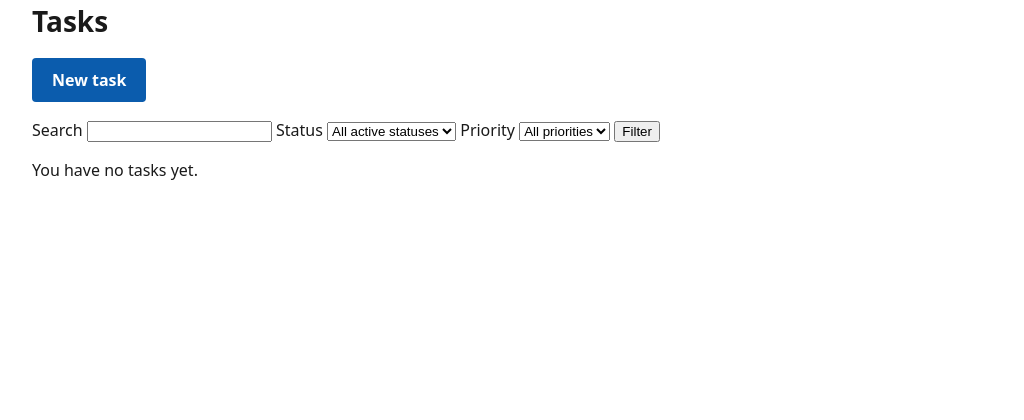
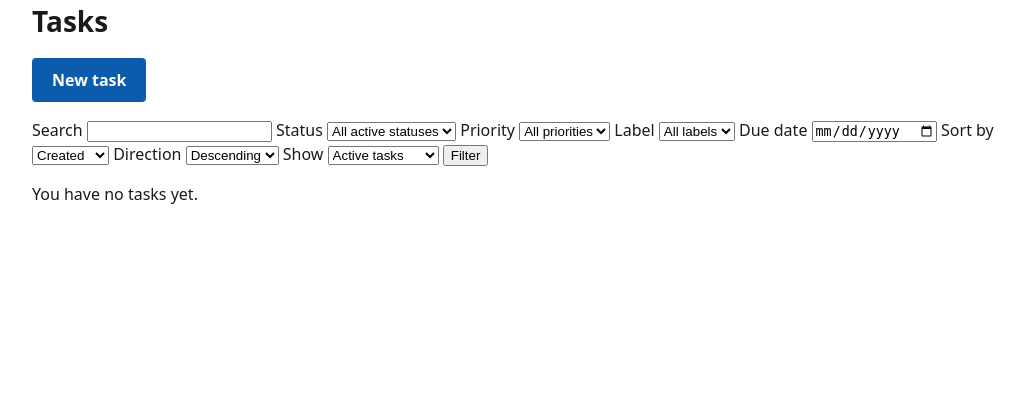
Before and after one commit to SE-Project-Task-Manager-Application/Task_Manager_Application-SE_Project, a Django app: page /tasks/ in a window 1280 px wide. Shown: the part 48-468 px from the top of the page, without its empty margins (112-1136 px from the left). Run offline with Django 5.2, Linux system fonts and the light colour scheme; the visitor is signed in with stand-in values (Sample User, id 1); data that the repository does not hold is empty.

Commit message:
Address task lifecycle review feedback
Co-authored-by: Copilot <223556219+Copilot@users.noreply.github.com>

```diff
--- a/accounts/services.py
+++ b/accounts/services.py
@@ -15,7 +15,7 @@ def _active(user):
 def can_view_task(actor, task):
     if not _active(actor):
         return False
-    if getattr(actor, "role", None) == "admin" or task.owner_id == actor.pk:
+    if task.owner_id == actor.pk:
         return True
     return task.assignments.filter(user_id=actor.pk).exists()
 
--- a/tasks/services.py
+++ b/tasks/services.py
@@ -33,7 +33,13 @@ def can_assign(actor):
 
 
 def _check_version(task, expected_version):
-    if expected_version is not None and task.version != int(expected_version):
+    if expected_version is None:
+        return
+    try:
+        version = int(expected_version)
+    except (TypeError, ValueError):
+        raise StaleTaskError("This task was changed by someone else. Reload and try again.")
+    if task.version != version:
         raise StaleTaskError("This task was changed by someone else. Reload and try again.")
 
 
@@ -123,15 +129,30 @@ class TaskService:
         locked.version += 1
         locked.full_clean()
         if labels is not None:
-            if any(label.is_archived for label in labels):
+            existing_label_ids = set(locked.labels.values_list("pk", flat=True))
+            if any(label.is_archived and label.pk not in existing_label_ids for label in labels):
                 raise ValidationError("Archived labels cannot be assigned.")
         locked.save()
         if labels is not None:
             locked.labels.set(labels)
         if assignees is not None:
-            TaskAssignment.objects.filter(task=locked).delete()
+            existing_assignments = {
+                assignment.user_id: assignment
+                for assignment in TaskAssignment.objects.filter(task=locked)
+            }
+            new_assignee_ids = {user.pk for user in assignees}
+            removed_ids = set(existing_assignments) - new_assignee_ids
+            TaskAssignment.objects.filter(task=locked, user_id__in=removed_ids).delete()
+            for user_id in removed_ids:
+                AuditService.record(
+                    actor,
+                    "task.assignee_removed",
+                    locked,
+                    details={"assignee_id": user_id},
+                )
             for user in assignees:
-                TaskService.assign(locked, user, actor)
+                if user.pk not in existing_assignments:
+                    TaskService.assign(locked, user, actor)
         AuditService.record(actor, "task.updated", locked, details={"version": locked.version})
         return locked
 
--- a/tasks/templates/tasks/task_list.html
+++ b/tasks/templates/tasks/task_list.html
@@ -19,6 +19,32 @@
       {% for value, label in view.task_priority_choices %}
         <option value="{{ value }}" {% if request.GET.priority == value %}selected{% endif %}>{{ label }}</option>
       {% endfor %}
+    </select>
+    <label for="task-label">Label</label>
+    <select id="task-label" name="label">
+      <option value="">All labels</option>
+      {% for label in labels %}
+        <option value="{{ label.name }}" {% if request.GET.label == label.name %}selected{% endif %}>{{ label.name }}</option>
+      {% endfor %}
+    </select>
+    <label for="task-due-date">Due date</label>
+    <input id="task-due-date" name="due_date" type="date" value="{{ request.GET.due_date }}">
+    <label for="task-sort">Sort by</label>
+    <select id="task-sort" name="sort">
+      {% for value, label in sort_choices %}
+        <option value="{{ value }}" {% if request.GET.sort == value or not request.GET.sort and value == "created_at" %}selected{% endif %}>{{ label }}</option>
+      {% endfor %}
+    </select>
+    <label for="task-direction">Direction</label>
+    <select id="task-direction" name="direction">
+      <option value="desc" {% if request.GET.direction != "asc" %}selected{% endif %}>Descending</option>
+      <option value="asc" {% if request.GET.direction == "asc" %}selected{% endif %}>Ascending</option>
+    </select>
+    <label for="task-show">Show</label>
+    <select id="task-show" name="show">
+      <option value="active" {% if request.GET.show != "all" and request.GET.show != "deleted" %}selected{% endif %}>Active tasks</option>
+      <option value="all" {% if request.GET.show == "all" %}selected{% endif %}>All active tasks</option>
+      <option value="deleted" {% if request.GET.show == "deleted" %}selected{% endif %}>Deleted tasks</option>
     </select>
     <button type="submit">Filter</button>
   </form>
@@ -48,6 +74,14 @@
               <td>{% for person in task.assignees.all %}{{ person.email }}{% if not forloop.last %}, {% endif %}{% empty %}&ndash;{% endfor %}</td>
               <td>{% for label in task.labels.all %}<span class="chip">{{ label.name }}</span>{% empty %}&ndash;{% endfor %}</td>
               <td>
+                {% if task.is_deleted %}
+                  {% if task.owner_id == request.user.pk %}
+                    <form method="post" action="{% url 'tasks:restore' task.pk %}">
+                      {% csrf_token %}<input type="hidden" name="expected_version" value="{{ task.version }}">
+                      <button type="submit">Restore</button>
+                    </form>
+                  {% endif %}
+                {% else %}
                   <a href="{% url 'tasks:edit' task.pk %}">Edit</a>
                   {% if task.status == "done" %}
                   <form method="post" action="{% url 'tasks:reopen' task.pk %}">
@@ -66,6 +100,7 @@
                       <button type="submit" onclick="return window.confirm('Delete this task?')">Delete</button>
                     </form>
                   {% endif %}
+                {% endif %}
               </td>
             </tr>
           {% endfor %}
@@ -75,4 +110,11 @@
   {% else %}
     <p>You have no tasks yet.</p>
   {% endif %}
+  {% if is_paginated %}
+    <nav aria-label="Task pages">
+      {% if page_obj.has_previous %}<a href="{% querystring page=page_obj.previous_page_number %}">Previous</a>{% endif %}
+      <span>Page {{ page_obj.number }} of {{ page_obj.paginator.num_pages }}</span>
+      {% if page_obj.has_next %}<a href="{% querystring page=page_obj.next_page_number %}">Next</a>{% endif %}
+    </nav>
+  {% endif %}
 {% endblock %}
--- a/tasks/views.py
+++ b/tasks/views.py
@@ -1,15 +1,17 @@
 from django.contrib import messages
 from django.contrib.auth.mixins import LoginRequiredMixin
+from django.contrib.auth.decorators import login_required
 from django.core.exceptions import ValidationError
 from django.db.models import Q
 from django.shortcuts import get_object_or_404, redirect
+from django.utils.dateparse import parse_date
 from django.views.decorators.http import require_POST
 from django.views.generic import FormView, ListView, UpdateView
 
 from accounts.services import require_task_permission
 
 from .forms import TaskCreateForm, TaskForm
-from .models import Task
+from .models import Label, Task
 from .services import StaleTaskError, TaskService
 
 
@@ -24,9 +26,9 @@ class TaskListView(LoginRequiredMixin, ListView):
 
     def get_queryset(self):
         user = self.request.user
-        queryset = Task.objects.active()
-        if getattr(user, "role", None) != "admin":
-            queryset = queryset.filter(Q(owner=user) | Q(assignments__user=user))
+        show = self.request.GET.get("show", "active")
+        queryset = Task.objects.deleted() if show == "deleted" else Task.objects.active()
+        queryset = queryset.filter(Q(owner=user) | Q(assignments__user=user))
         queryset = (
             queryset.select_related("owner").prefetch_related("labels", "assignees").distinct()
         )
@@ -42,8 +44,10 @@ class TaskListView(LoginRequiredMixin, ListView):
             queryset = queryset.filter(labels__name__iexact=label)
         due_date = self.request.GET.get("due_date")
         if due_date:
-            queryset = queryset.filter(due_date__date=due_date)
-        if self.request.GET.get("show") != "all":
+            parsed_due_date = parse_date(due_date)
+            if parsed_due_date:
+                queryset = queryset.filter(due_date__date=parsed_due_date)
+        if show == "active" and not self.request.GET.get("status"):
             queryset = queryset.exclude(status=Task.Status.DONE)
         sort_fields = {"title", "priority", "status", "due_date", "created_at", "updated_at"}
         sort = self.request.GET.get("sort", "created_at")
@@ -55,6 +59,19 @@ class TaskListView(LoginRequiredMixin, ListView):
             queryset = queryset.order_by(f"-{sort}", "-id")
         return queryset
 
+    def get_context_data(self, **kwargs):
+        context = super().get_context_data(**kwargs)
+        context["labels"] = Label.objects.order_by("name")
+        context["sort_choices"] = (
+            ("created_at", "Created"),
+            ("updated_at", "Updated"),
+            ("title", "Title"),
+            ("priority", "Priority"),
+            ("status", "Status"),
+            ("due_date", "Due date"),
+        )
+        return context
+
 
 class TaskEditView(LoginRequiredMixin, UpdateView):
     template_name = "tasks/task_form.html"
@@ -62,7 +79,7 @@ class TaskEditView(LoginRequiredMixin, UpdateView):
     context_object_name = "task"
 
     def get_object(self, queryset=None):
-        task = get_object_or_404(Task, pk=self.kwargs["pk"])
+        task = get_object_or_404(Task.objects.active(), pk=self.kwargs["pk"])
         require_task_permission(self.request.user, task, "edit")
         return task
 
@@ -126,31 +143,39 @@ class TaskCreateView(LoginRequiredMixin, FormView):
 
 def _task_action(request, pk, action, success_message):
     task = get_object_or_404(Task, pk=pk)
-    if action == "delete":
-        TaskService.delete(request.user, task, request.POST.get("expected_version"))
-    elif action == "restore":
-        TaskService.restore(request.user, task, request.POST.get("expected_version"))
-    else:
-        TaskService.set_status(request.user, task, action, request.POST.get("expected_version"))
+    try:
+        if action == "delete":
+            TaskService.delete(request.user, task, request.POST.get("expected_version"))
+        elif action == "restore":
+            TaskService.restore(request.user, task, request.POST.get("expected_version"))
+        else:
+            TaskService.set_status(request.user, task, action, request.POST.get("expected_version"))
+    except (ValidationError, StaleTaskError) as error:
+        messages.error(request, error.messages[0])
+        return redirect("tasks:list")
     messages.success(request, success_message)
     return redirect("tasks:list")
 
 
+@login_required
 @require_POST
 def delete_task(request, pk):
     return _task_action(request, pk, "delete", "Task deleted.")
 
 
+@login_required
 @require_POST
 def restore_task(request, pk):
     return _task_action(request, pk, "restore", "Task restored.")
 
 
+@login_required
 @require_POST
 def complete_task(request, pk):
     return _task_action(request, pk, Task.Status.DONE, "Task completed.")
 
 
+@login_required
 @require_POST
 def reopen_task(request, pk):
     return _task_action(request, pk, Task.Status.TODO, "Task reopened.")
```
Also changed, not shown: tasks/forms.py (+7 -1 lines). Lines whose indentation alone changed are shown as unchanged.
